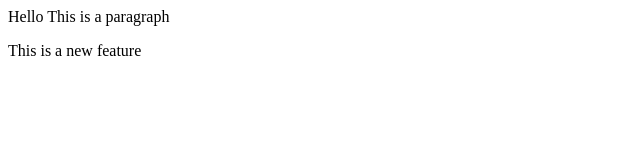
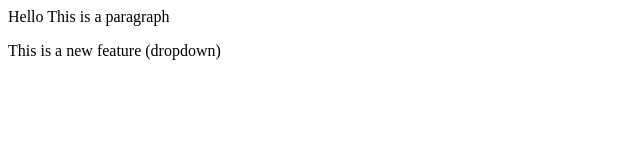
Before and after one commit to Adi3008/LocalRepo_1, a plain HTML site: page index.html in a window 1280 px wide. Shown: the full height of the page, 0-640 px from the left. Drawn offline with Linux system fonts and the light colour scheme.

Commit message:
Add dropdown

```diff
--- a/index.html
+++ b/index.html
@@ -1,2 +1,2 @@
 <p> Hello This is a paragraph</p>
-<p>This is a new feature</p
+<p>This is a new feature (dropdown)</p>
```
